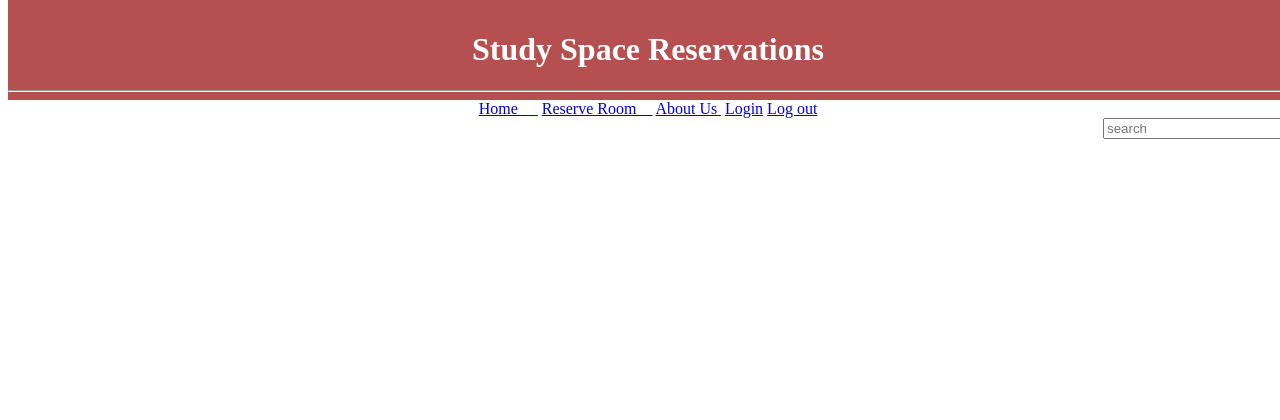
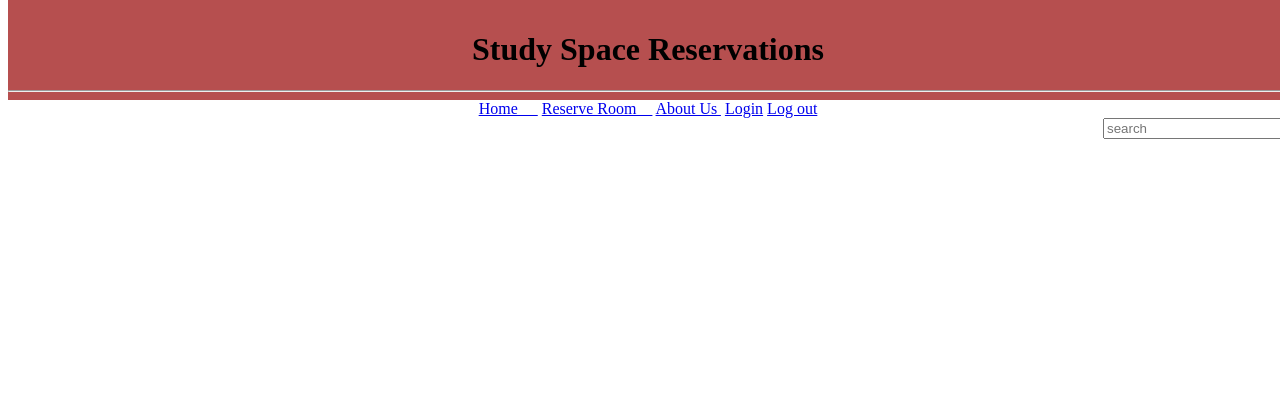
Before and after one commit to meryemselicioglu/Study-Space, a Flask app: template templates/header_Footer.html in a window 1280 px wide. Shown: the top 420 px of the page. Run offline with Flask 2, Linux system fonts and the light colour scheme; the template is opened without the code that fills it, so the values that code supplies are empty.

Commit message:
4/12 edit

```diff
--- a/templates/header_Footer.html
+++ b/templates/header_Footer.html
@@ -13,7 +13,7 @@
         <div class = "center">
 
             <h1>
-                <div class= "stroke"><font color = "#FFFFFF">Study Space Reservations</font></div>
+                Study Space Reservations
             </h1>
 
             <hr/>
@@ -39,7 +39,9 @@
     <footer class = "footer">
         <div class ="row">
             <div class = "footer-col">
-                <h4>Company</h4>
+                <h4>
+                    Company
+                </h4>
               <ul>
                   <li><a href=""#"">About us</a></li>
                   <li><a href=""#"">Contact us</a></li>
@@ -47,7 +49,7 @@
               </ul>
             </div>
             <div class = "footer-col">
-                <h4>Get Help</h4>
+               <h4>Get Help</h4>
                 <ul>
                     <li><a href="#">FAQ</a></li>
                 </ul>
```
